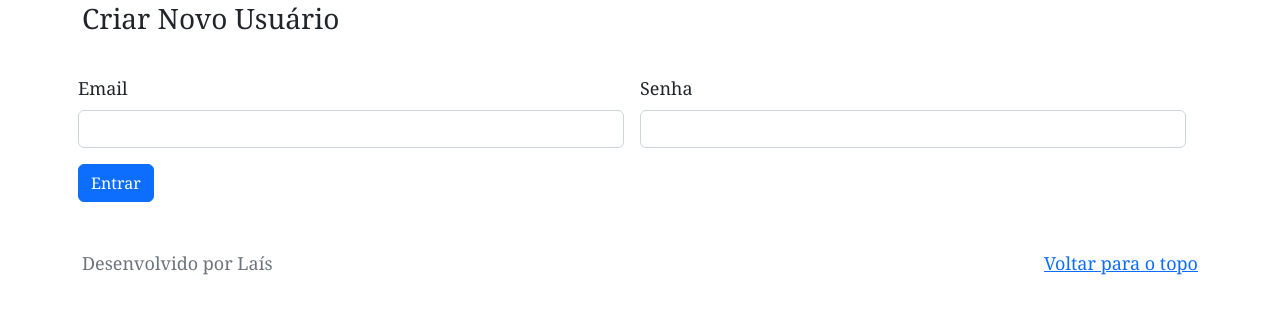
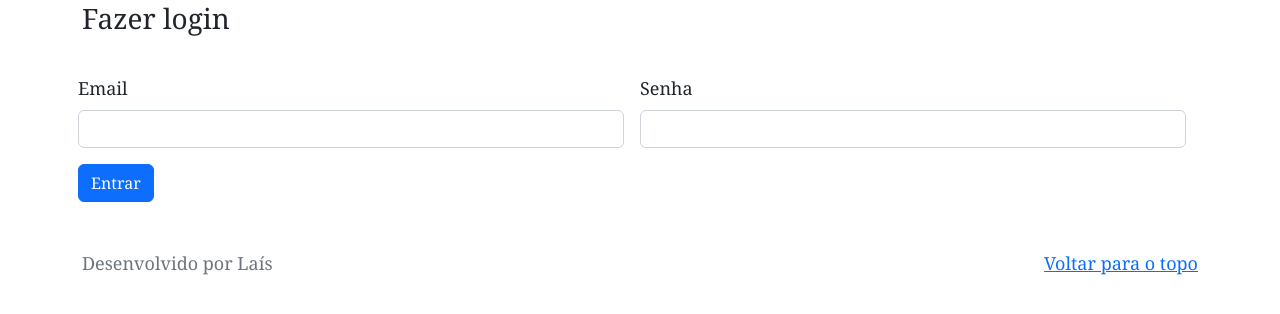
Before and after one commit to laislessa/HotelAtualizado, a Django app: template Hotel-Projeto-main/Hotel-Projeto-main/clientes/templates/login.html in a window 1280 px wide. Shown: the part 110-424 px from the top of the page. Run offline with Django 4.2, Linux system fonts and the light colour scheme; the template is opened without the code that fills it, so the values that code supplies are empty.

Commit message:
criar_clientes e login funcionando.

```diff
--- a/Hotel-Projeto-main/Hotel-Projeto-main/clientes/templates/login.html
+++ b/Hotel-Projeto-main/Hotel-Projeto-main/clientes/templates/login.html
@@ -5,7 +5,7 @@
 
 <div class="container">
     <div class="row">
-        <h3>Criar Novo Usuário</h3>
+        <h3>Fazer login</h3>
         <form class="row g-3" method="post">
             {% csrf_token %}
             <div class="col-md-6">
--- a/Hotel-Projeto-main/Hotel-Projeto-main/clientes/views.py
+++ b/Hotel-Projeto-main/Hotel-Projeto-main/clientes/views.py
@@ -16,7 +16,7 @@ def criar_cliente(request):
         usuario.set_password(password)
         usuario.save()
         ##print(f'{email} - {password}')
-    return render(request, 'criar_cliente.html')
+    return render(request, 'criar_clientes.html')
 
 
 def login_user(request):
--- a/Hotel-Projeto-main/Hotel-Projeto-main/hotel_projeto/settings.py
+++ b/Hotel-Projeto-main/Hotel-Projeto-main/hotel_projeto/settings.py
@@ -37,7 +37,8 @@ INSTALLED_APPS = [
     'django.contrib.sessions',
     'django.contrib.messages',
     'django.contrib.staticfiles',
-    'acomodacoes'
+    'acomodacoes',
+    'clientes'
 ]
 
 MIDDLEWARE = [
--- a/Hotel-Projeto-main/Hotel-Projeto-main/hotel_projeto/urls.py
+++ b/Hotel-Projeto-main/Hotel-Projeto-main/hotel_projeto/urls.py
@@ -1,5 +1,6 @@
+from xml.etree.ElementInclude import include
 from django.contrib import admin
-from django.urls import path
+from django.urls import path, include
 from acomodacoes.views import listar_acomodacoes, detalhe
 # from clientes.views import criar_cliente, login, logout
 
@@ -9,7 +10,5 @@ urlpatterns = [
     path('admin/', admin.site.urls),
     path('', listar_acomodacoes),
     path('detalhe/<int:acomodacao_id>/', detalhe),
-    # path('cadastrar/', criar_cliente, name="criar_cliente"),
-    # path('entrar/', login, name="login"),
-    # path('sair/', logout, name="logout"),
+    path('clientes/', include('clientes.urls'))
 ]
--- a/Hotel-Projeto-main/Hotel-Projeto-main/templates/base.html
+++ b/Hotel-Projeto-main/Hotel-Projeto-main/templates/base.html
@@ -66,6 +66,6 @@
             <p class="mb-1">Desenvolvido por Laís</p>
         </div>
     </footer>
+    <script src="https://cdn.jsdelivr.net/npm/bootstrap@5.2.2/dist/js/bootstrap.bundle.min.js"></script>
 </body>
-
 </html>
```
Also changed, not shown: Hotel-Projeto-main/Hotel-Projeto-main/clientes/migrations/0001_initial.py (added), Hotel-Projeto-main/Hotel-Projeto-main/db.sqlite3.
